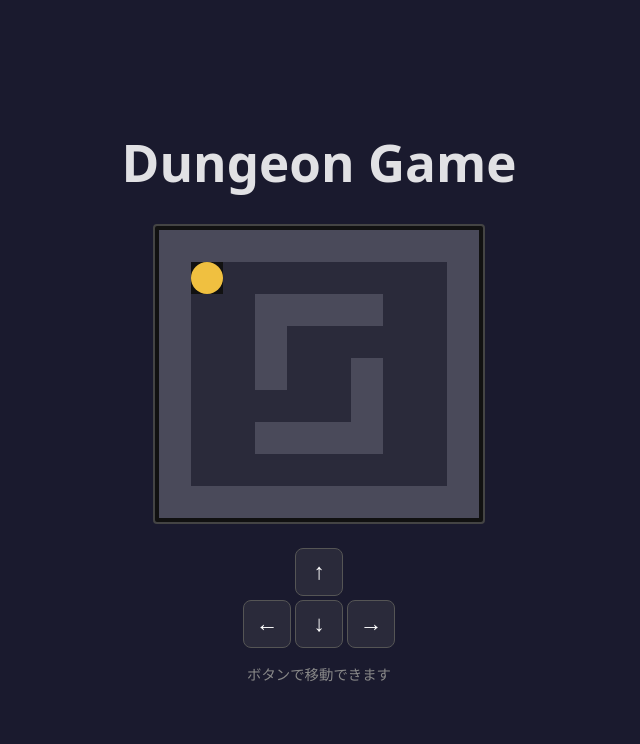
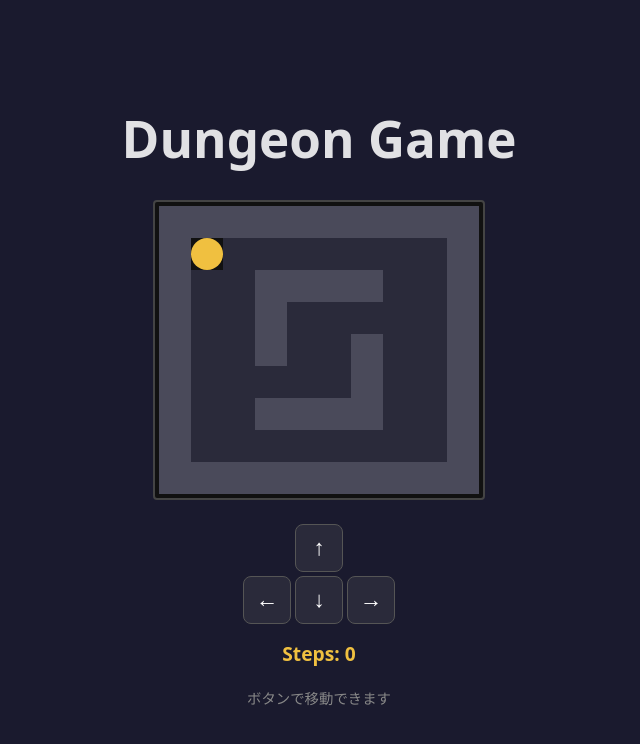
Before and after one commit to koichi135/ddd, a React (Vite) app: page / in a window 1280 px wide. Shown: the top 744 px of the page, without its empty margins (321-961 px from the left). Built offline with nearby package versions, Linux system fonts and the light colour scheme.

Commit message:
Add step counter to dungeon game
Display the number of moves the player has made, shown in
gold color below the controls.

https://claude.ai/code/session_01RS4QcPhN2gzHk65jeJWeGt

```diff
--- a/src/App.css
+++ b/src/App.css
@@ -62,6 +62,13 @@
   background: #4a4a6a;
 }
 
+.steps {
+  margin-top: 1rem;
+  font-size: 1.2rem;
+  color: #f0c040;
+  font-weight: bold;
+}
+
 .hint {
   margin-top: 1rem;
   color: #888;
--- a/src/App.tsx
+++ b/src/App.tsx
@@ -15,12 +15,14 @@ const DUNGEON_MAP = [
 
 function App() {
   const [playerPos, setPlayerPos] = useState({ x: 1, y: 1 })
+  const [steps, setSteps] = useState(0)
 
   const move = (dx: number, dy: number) => {
     const nx = playerPos.x + dx
     const ny = playerPos.y + dy
     if (DUNGEON_MAP[ny]?.[nx] === '.') {
       setPlayerPos({ x: nx, y: ny })
+      setSteps((s) => s + 1)
     }
   }
 
@@ -51,6 +53,7 @@ function App() {
           <button onClick={() => move(1, 0)}>→</button>
         </div>
       </div>
+      <p className="steps">Steps: {steps}</p>
       <p className="hint">ボタンで移動できます</p>
     </div>
   )
```
